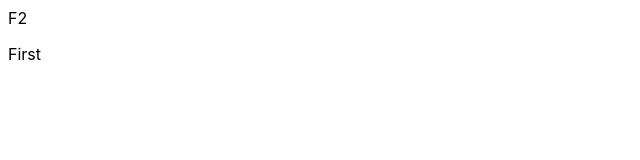
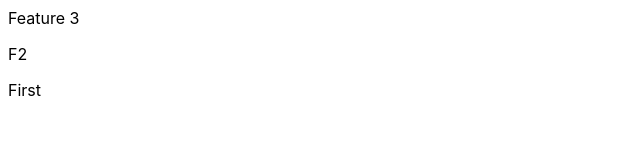
Before and after one commit to yogitasinkar/stackblitz-starters-s4c6yd, a React (Create React App) app: page / in a window 1280 px wide. Shown: the top 160 px of the page, without its empty margins (0-640 px from the left). Built offline with nearby package versions, Linux system fonts and the light colour scheme.

Commit message:
Feature 3

```diff
--- a/src/App.js
+++ b/src/App.js
@@ -4,6 +4,7 @@ import './style.css';
 const App = () => {
   return (
     <div>
+      <p>Feature 3</p>
       <p>F2</p>
       <p>First</p>
     </div>
```
